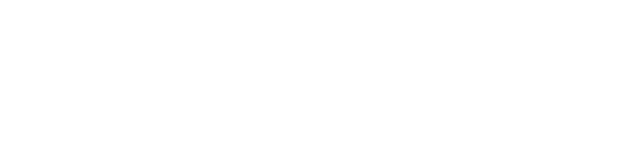
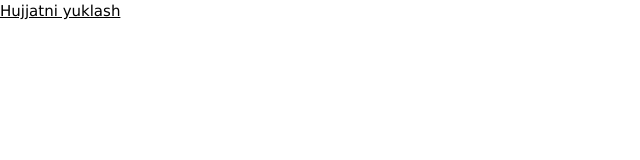
Before and after one commit to uralbek-0-0-0/0-2, a plain HTML site: page index.html in a window 1280 px wide. Shown: the whole page, without its empty margins (0-640 px from the left). Drawn offline with nearby package versions, Linux system fonts and the light colour scheme.

Commit message:
update index.html

```diff
--- a/index.html
+++ b/index.html
@@ -11,5 +11,7 @@
 
 </head><body>
 
+<a href="pdf_generator.html">Hujjatni yuklash</a>
+
 </body>
 </html>
```
